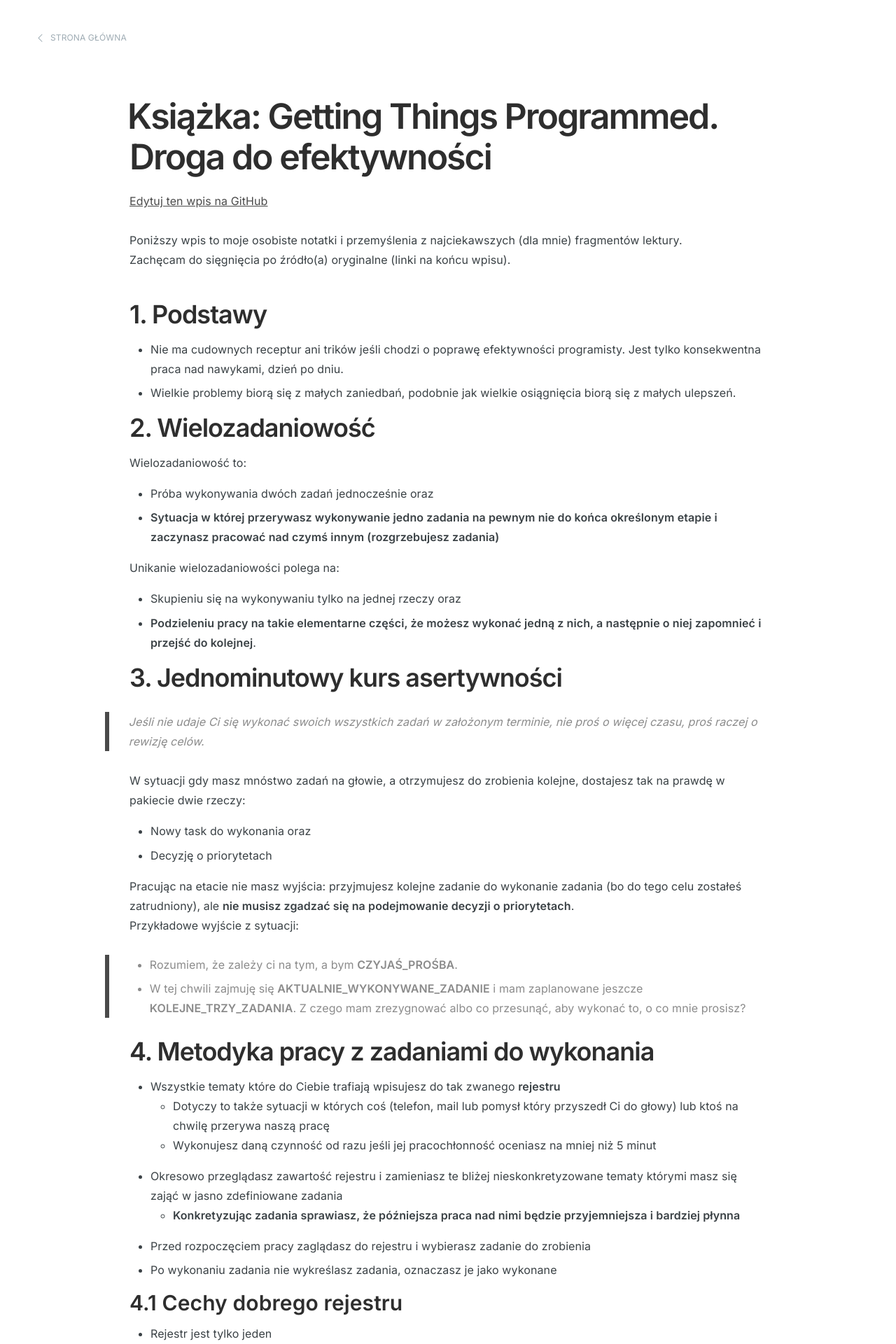
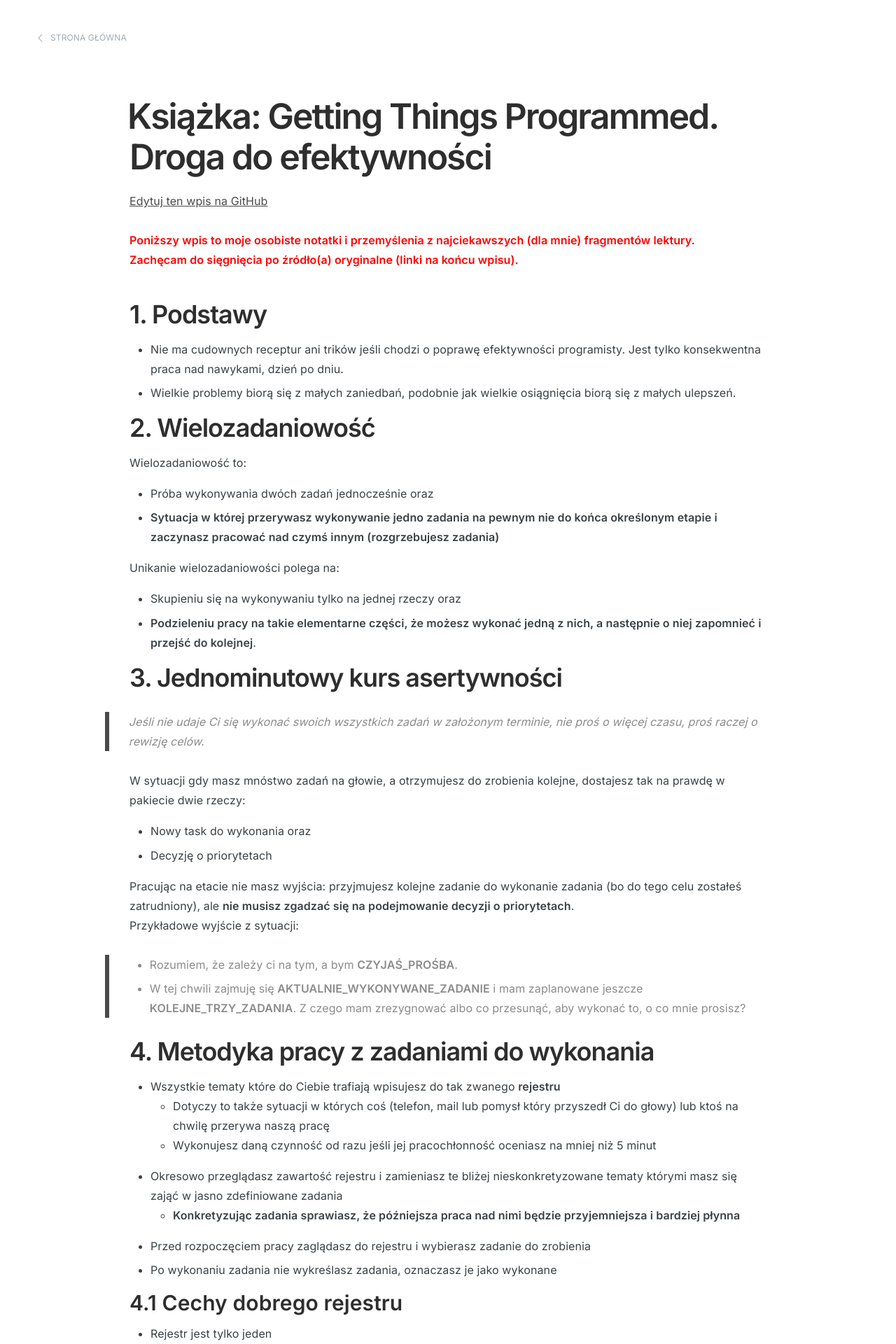
Before and after one commit to kawapa/kawapa.github.io, a Jekyll site: the page built from _posts/2021-08-15-getting-things-programmed.md, in a window 1280 px wide. Shown: the top 1920 px of the page at 70% size. Built offline with Jekyll 4.4.1, drawn with Linux system fonts in a browser that asks for light colours.

Commit message:
Fix formatting styles, hide powered by. On mobile

```diff
--- a/assets/css/screen.css
+++ b/assets/css/screen.css
@@ -230,6 +230,11 @@
 
 h6 {
     font-size: 2rem;
+}
+
+h7 {
+    color: red;
+    font-weight: bold;
 }
 
 a {
@@ -1490,6 +1495,10 @@
         height: 40%;
     }
 
+    .poweredby {
+        display: none;
+    }
+
     .no-cover.main-header {
         height: 30%;
     }
@@ -1595,7 +1604,7 @@
 
     p, ul, ol, dl {
         font-size: 0.95em;
-        margin: 0 0 2.5rem 0;
+        margin: 0 0 1rem 0;
     }
 
     .page-title {
```
